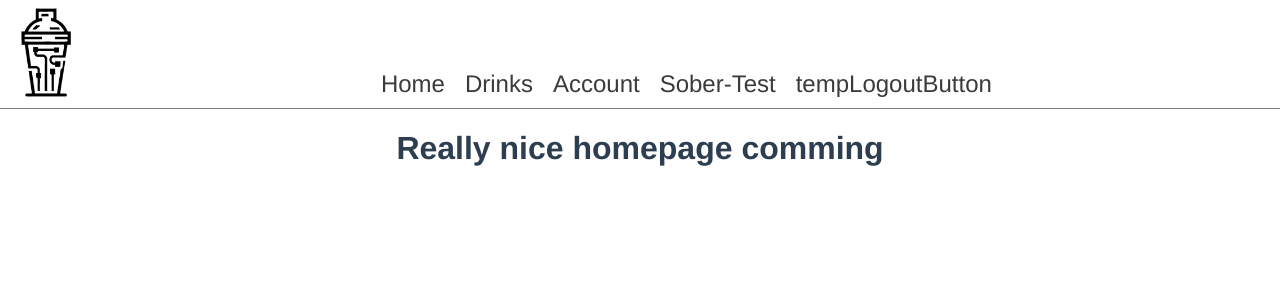
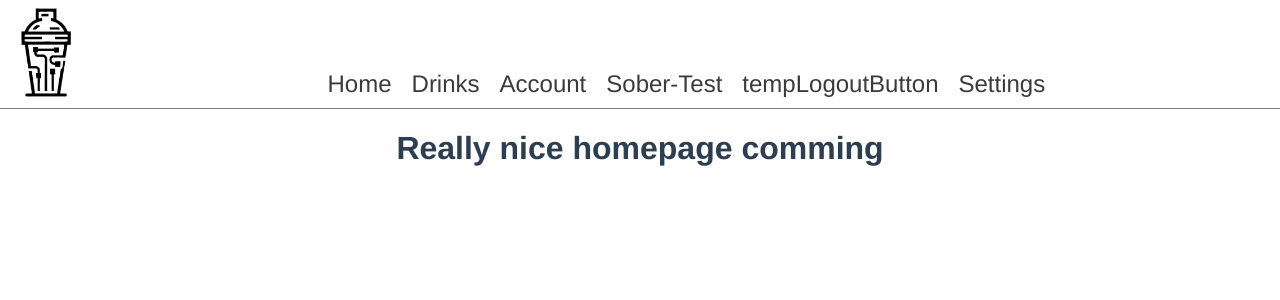
Before and after one commit to Janssnic/Shake-o-tron, a Vue app in the folder ShakeOTron/shakeotron-app/: page / in a window 1280 px wide. Shown: the top 300 px of the page. Built offline with nearby package versions, Linux system fonts and the light colour scheme.

Commit message:
settings added to nav

```diff
--- a/ShakeOTron/shakeotron-app/src/App.vue
+++ b/ShakeOTron/shakeotron-app/src/App.vue
@@ -18,6 +18,9 @@
       <div v-if='navState == "sobertest"'>
         <SobrietyCheck/>
       </div>
+      <div v-if='navState == "settings"'>
+        <SettingsPage/>
+      </div>
       <LikedDrinks ref="likedDrinksComponent"/>
   </div>
 </template>
@@ -28,6 +31,7 @@ import LoginComponent from './components/LoginComponent.vue';
 import NavigationComponent from './components/NavigationComponent.vue';
 import LikedDrinks from './components/LikedDrinks.vue';
 import SobrietyCheck from './components/SobrietyCheck.vue';
+import SettingsPage from './components/SettingsPage.vue';
 
 
 
@@ -39,6 +43,7 @@ export default {
     DrinksApi,
     LikedDrinks,
     SobrietyCheck,
+    SettingsPage,
 
   },
   data() {
--- a/ShakeOTron/shakeotron-app/src/components/NavigationComponent.vue
+++ b/ShakeOTron/shakeotron-app/src/components/NavigationComponent.vue
@@ -14,6 +14,8 @@
       <li @click="navSoberTest">Sober-Test</li>
 
       <li @click="logout">tempLogoutButton</li>
+
+      <li @click="navSettings">Settings</li>
     </ul>
   </div>
 </div>
@@ -46,7 +48,11 @@ export default {
       },
       logout() {
         this.$emit('logIn', false, "username?")
-      }
+      },
+      navSettings() {
+        console.log('Settings clicked')
+        this.$emit('navClicked', "settings")
+      },
     }
 
   }
```
Also changed, not shown: ShakeOTron/shakeotron-app/src/components/SettingsPage.vue (renamed from ShakeOTron/shakeotron-app/src/components/Settings.vue).
